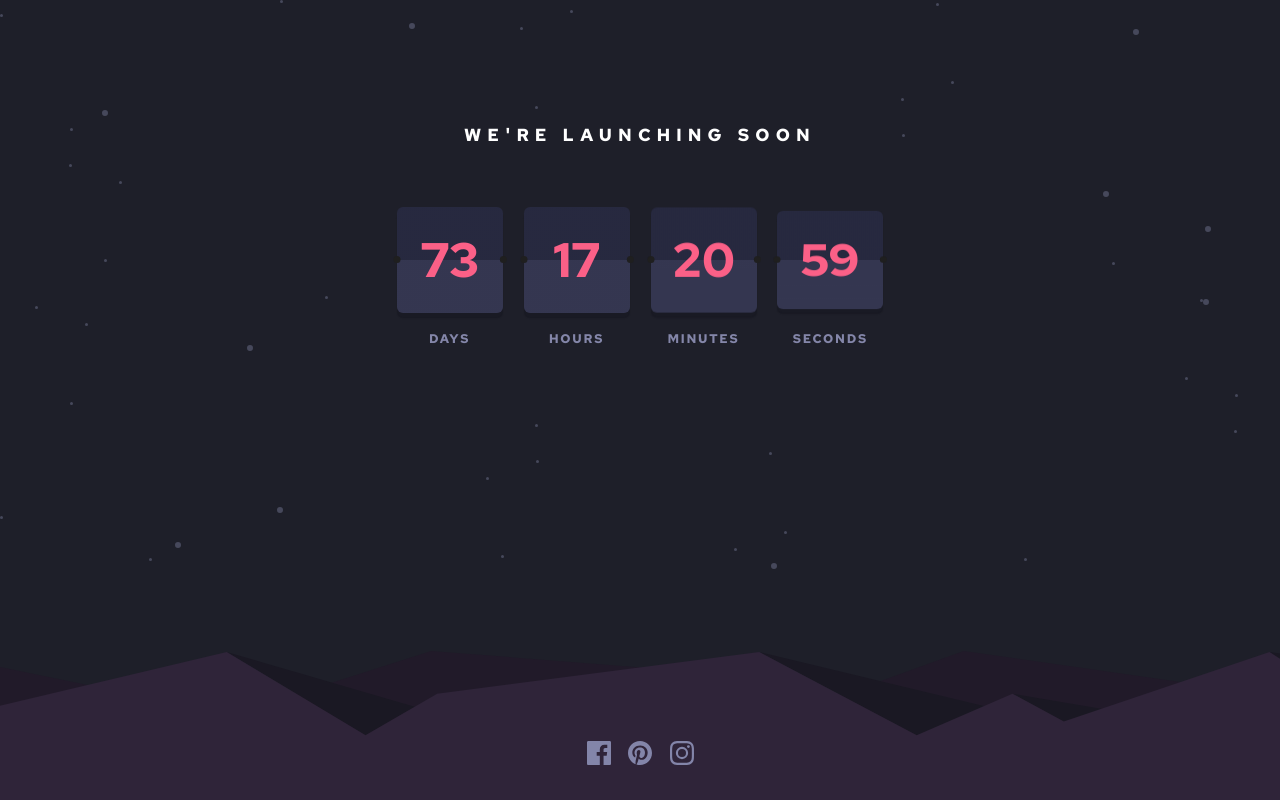
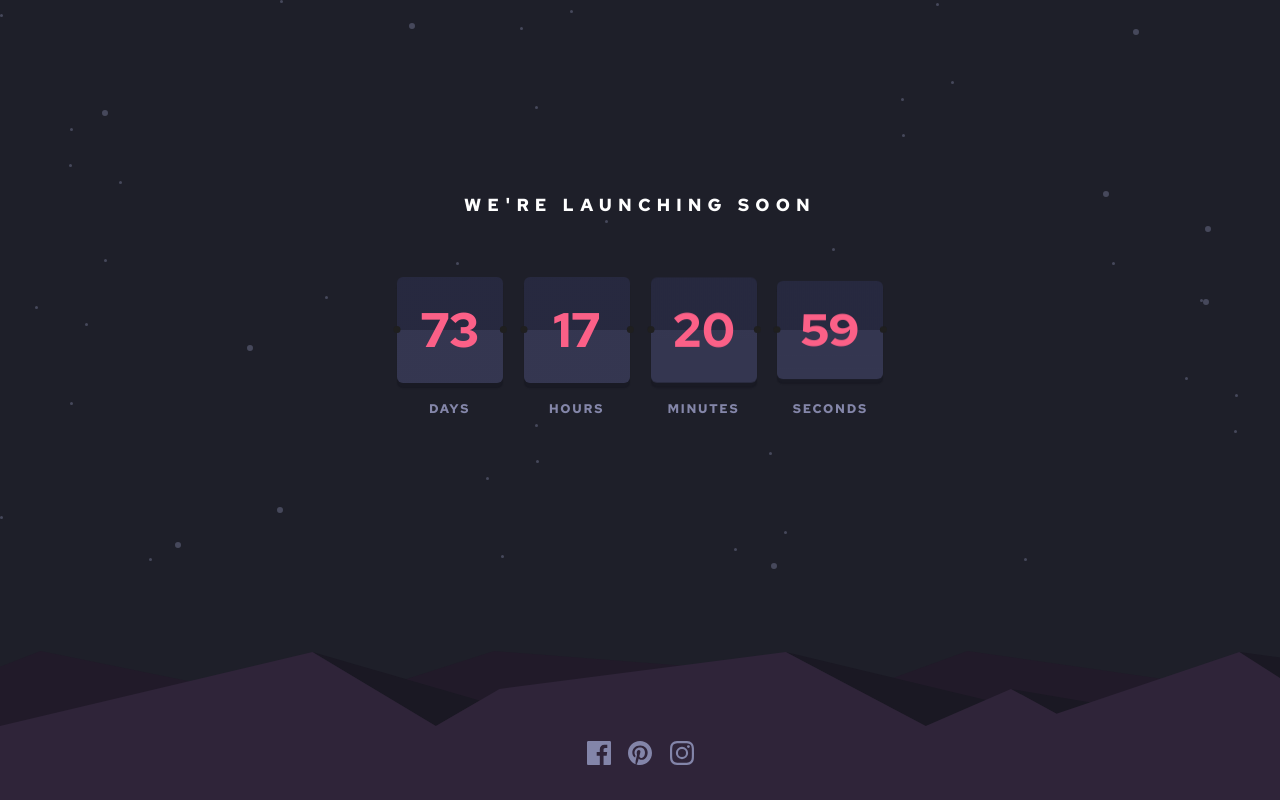
Before and after one commit to Jaro233/Launch-countdown-timer, a plain HTML site: page index.html in a window 1280 px wide. Drawn offline with Linux system fonts and the light colour scheme.

Commit message:
better sizing

```diff
--- a/styles/_bigText.scss
+++ b/styles/_bigText.scss
@@ -8,3 +8,9 @@
     font-size: 1.25rem;
     letter-spacing: 0.4375rem;
 }
+
+@media screen and (min-width: 768px) {
+    .big_text {
+        margin-top: 13.75rem;;
+    }
+}
--- a/styles/_footer.scss
+++ b/styles/_footer.scss
@@ -7,13 +7,14 @@ footer {
     justify-content: center;
     bottom: 0;
     width: 100%;
-    max-width: 100rem;
+    // max-width: 100rem;
 
     // display: flex;
     // position: absolute;
     // margin-top: 200px;
     background-image: url("../images/pattern-hills.svg");
     background-repeat: no-repeat;
+    background-size: cover;
     background-position-x: 78%;
     // background-position: 50%;
     height: 100%;
--- a/styles/style.scss
+++ b/styles/style.scss
@@ -22,8 +22,8 @@ html, body {
 
 main {
     position: relative;
-    max-width: 100rem;
-    max-height: 60rem;
+    // max-width: 100rem;
+    // max-height: 60rem;
     width: 100%;
     height: 100%;
     background-color: $bgCol;
```
Also changed, not shown: styles/style.css, 1 other file.
